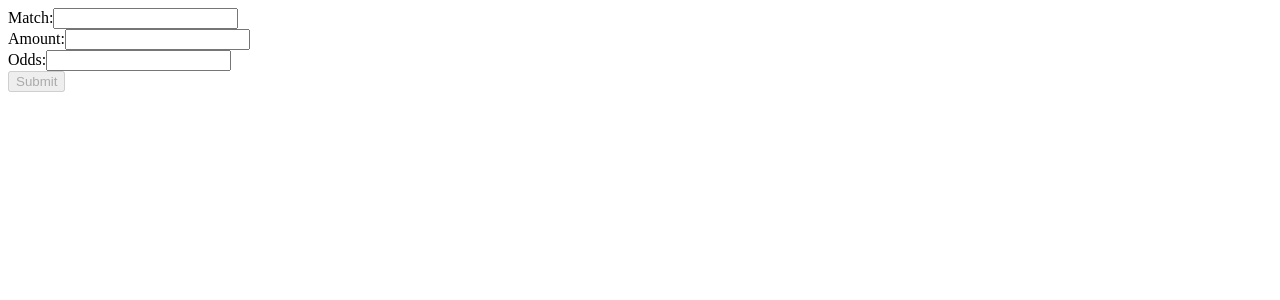
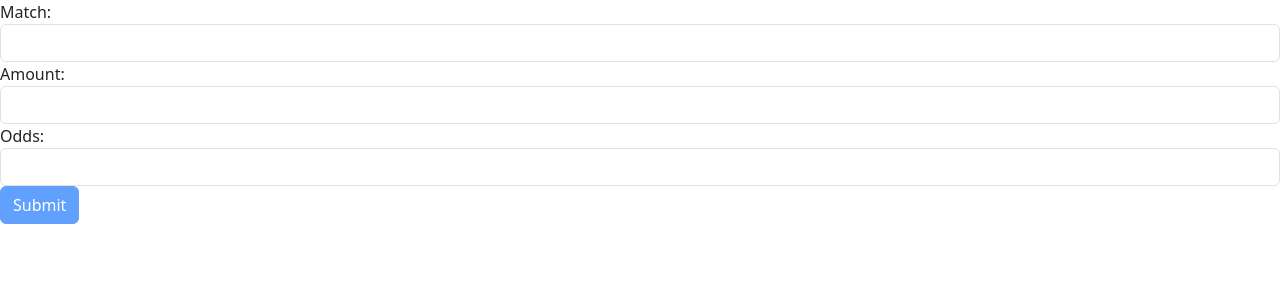
Before and after one commit to fatcatt013/tennis-betting-app, an Angular app: page /add-bet in a window 1280 px wide. Shown: the top 300 px of the page. Built offline with nearby package versions, Linux system fonts and the light colour scheme.

Commit message:
add bootstrap and ng-bootstrap

```diff
--- a/angular.json
+++ b/angular.json
@@ -20,16 +20,12 @@
             "outputPath": "dist/tennis-betting-app",
             "index": "src/index.html",
             "main": "src/main.ts",
-            "polyfills": [
-              "zone.js"
-            ],
+            "polyfills": ["zone.js"],
             "tsConfig": "tsconfig.app.json",
             "inlineStyleLanguage": "scss",
-            "assets": [
-              "src/favicon.ico",
-              "src/assets"
-            ],
+            "assets": ["src/favicon.ico", "src/assets"],
             "styles": [
+              "node_modules/bootstrap/dist/css/bootstrap.min.css",
               "src/styles.scss"
             ],
             "scripts": []
@@ -82,17 +78,12 @@
         "test": {
           "builder": "@angular-devkit/build-angular:karma",
           "options": {
-            "polyfills": [
-              "zone.js",
-              "zone.js/testing"
-            ],
+            "polyfills": ["zone.js", "zone.js/testing"],
             "tsConfig": "tsconfig.spec.json",
             "inlineStyleLanguage": "scss",
-            "assets": [
-              "src/favicon.ico",
-              "src/assets"
-            ],
+            "assets": ["src/favicon.ico", "src/assets"],
             "styles": [
+              "node_modules/bootstrap/dist/css/bootstrap.min.css",
               "src/styles.scss"
             ],
             "scripts": []
--- a/package.json
+++ b/package.json
@@ -18,6 +18,8 @@
     "@angular/platform-browser": "^16.2.12",
     "@angular/platform-browser-dynamic": "^16.2.12",
     "@angular/router": "^16.2.12",
+    "@ng-bootstrap/ng-bootstrap": "^15.1.2",
+    "bootstrap": "^5.3.3",
     "rxjs": "~7.5.0",
     "tslib": "^2.3.0",
     "zone.js": "~0.13.3"
@@ -31,7 +33,6 @@
     "@angular/cli": "~16.2.14",
     "@angular/compiler-cli": "^16.2.12",
     "@types/jasmine": "~4.3.0",
-    "eslint": "^9.7.0",
     "jasmine-core": "~4.5.0",
     "karma": "~6.4.0",
     "karma-chrome-launcher": "~3.1.0",
--- a/src/app/app.component.ts
+++ b/src/app/app.component.ts
@@ -3,7 +3,7 @@ import { Component } from '@angular/core';
 @Component({
   selector: 'app-root',
   templateUrl: './app.component.html',
-  styleUrls: ['./app.component.scss']
+  styleUrls: ['./app.component.scss'],
 })
 export class AppComponent {
   title = 'tennis-betting-app';
--- a/src/app/components/bet-entry/bet-entry.component.html
+++ b/src/app/components/bet-entry/bet-entry.component.html
@@ -1,29 +1,69 @@
 <form [formGroup]="betForm" (ngSubmit)="onSubmit()">
-  <div>
+  <div class="form-group">
     <label for="match">Match:</label>
-    <input id="match" formControlName="match">
-    <div *ngIf="betForm.controls['match'].invalid && (betForm.controls['match'].dirty || betForm.controls['match'].touched)">
-      <div *ngIf="betForm.controls['match'].errors['required']">Match is required.</div>
+    <input id="match" formControlName="match" class="form-control" />
+    <div
+      *ngIf="
+        betForm.controls['match'].invalid &&
+        (betForm.controls['match'].dirty || betForm.controls['match'].touched)
+      "
+      class="text-danger"
+    >
+      <div *ngIf="betForm.controls['match'].errors?.required">
+        Match is required.
+      </div>
     </div>
   </div>
 
-  <div>
+  <div class="form-group">
     <label for="amount">Amount:</label>
-    <input id="amount" type="number" formControlName="amount">
-    <div *ngIf="betForm.controls['amount'].invalid && (betForm.controls['amount'].dirty || betForm.controls['amount'].touched)">
-      <div *ngIf="betForm.controls['amount'].errors['required']">Amount is required.</div>
-      <div *ngIf="betForm.controls['amount'].errors?.min">Amount must be greater than 0.</div>
+    <input
+      id="amount"
+      type="number"
+      formControlName="amount"
+      class="form-control"
+    />
+    <div
+      *ngIf="
+        betForm.controls['amount'].invalid &&
+        (betForm.controls['amount'].dirty || betForm.controls['amount'].touched)
+      "
+      class="text-danger"
+    >
+      <div *ngIf="betForm.controls['amount'].errors?.required">
+        Amount is required.
+      </div>
+      <div *ngIf="betForm.controls['amount'].errors?.min">
+        Amount must be greater than 0.
+      </div>
     </div>
   </div>
 
-  <div>
+  <div class="form-group">
     <label for="odds">Odds:</label>
-    <input id="odds" type="number" formControlName="odds">
-    <div *ngIf="betForm.controls['odds'].invalid && (betForm.controls['odds'].dirty || betForm.controls['odds'].touched)">
-      <div *ngIf="betForm.controls['odds'].errors['required']">Odds are required.</div>
-      <div *ngIf="betForm.controls['odds'].errors?.min">Odds must be greater than 0.</div>
+    <input
+      id="odds"
+      type="number"
+      formControlName="odds"
+      class="form-control"
+    />
+    <div
+      *ngIf="
+        betForm.controls['odds'].invalid &&
+        (betForm.controls['odds'].dirty || betForm.controls['odds'].touched)
+      "
+      class="text-danger"
+    >
+      <div *ngIf="betForm.controls['odds'].errors?.required">
+        Odds are required.
+      </div>
+      <div *ngIf="betForm.controls['odds'].errors?.min">
+        Odds must be greater than 0.
+      </div>
     </div>
   </div>
 
-  <button type="submit" [disabled]="betForm.invalid">Submit</button>
+  <button type="submit" class="btn btn-primary" [disabled]="betForm.invalid">
+    Submit
+  </button>
 </form>
```
Also changed, not shown: src/app/app.module.ts (+8 -1 lines), 1 other file (tests, documents, lock files or other folders).
